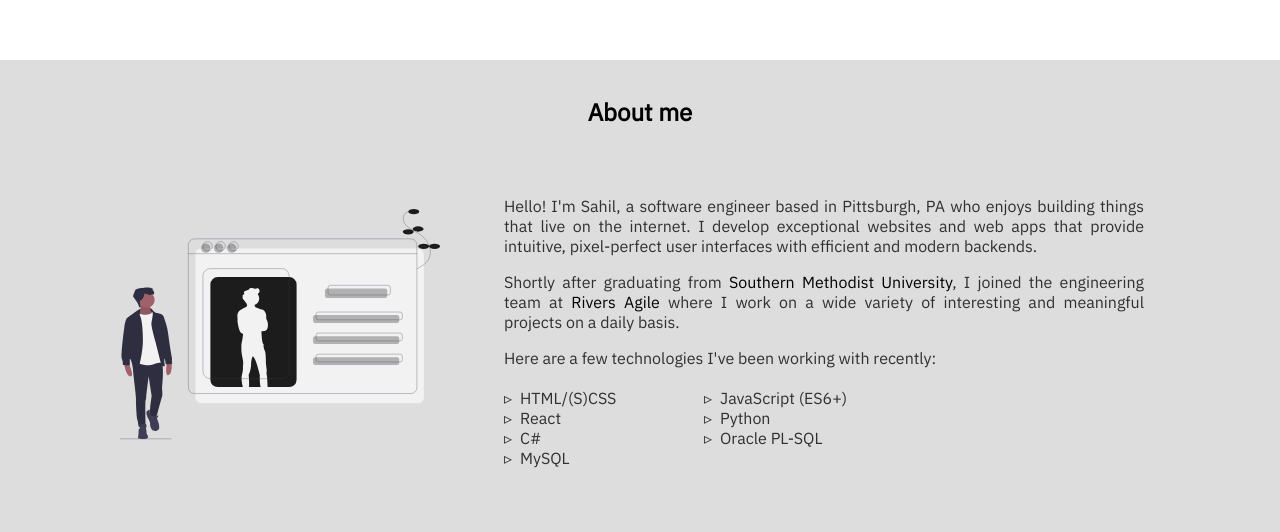
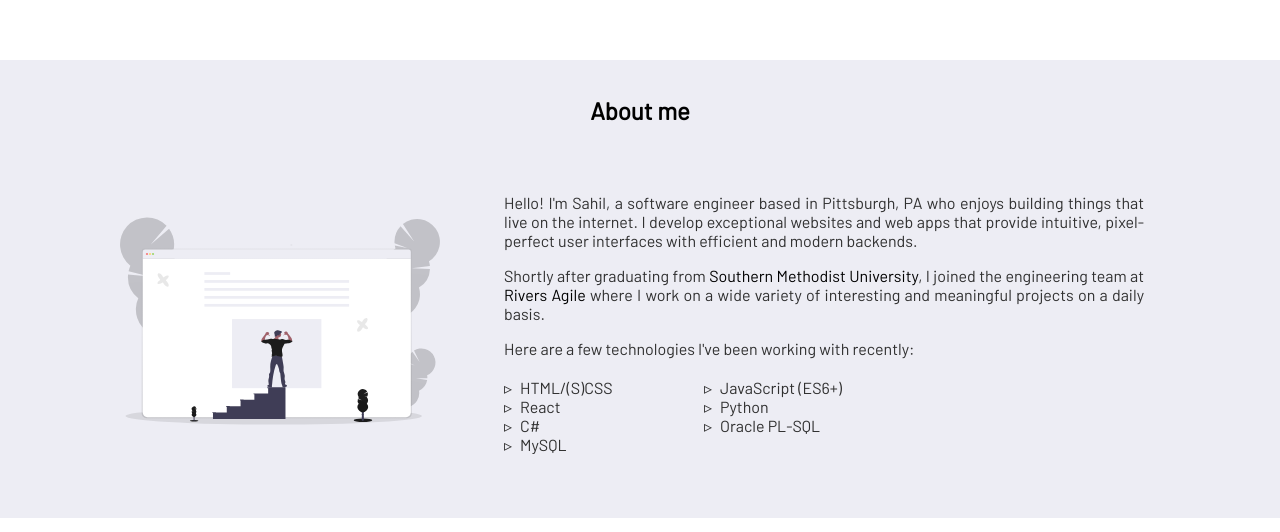
Before and after one commit to sahiljohari/portfolio-website, a React (Create React App) app: page / in a window 1280 px wide. Shown: the part 820-1352 px from the top of the page. Built offline with nearby package versions, Linux system fonts and the light colour scheme.

Commit message:
Design and font changes for About section

```diff
--- a/src/App.css
+++ b/src/App.css
@@ -1,4 +1,4 @@
-@import url("https://fonts.googleapis.com/css?family=IBM+Plex+Sans&display=swap");
+@import url("https://fonts.googleapis.com/css?family=Barlow&display=swap");
 
 /* :root {
   --primary-theme-color: #ffdb58;
@@ -14,10 +14,11 @@
   --primary-theme-passive-text-color: #c7c7c7;
   --secondary-theme-text-color: #303030;
   --dark-theme-bg-color: #dddddd;
+  --about-section-bg-color: #ededf4;
 }
 
 .App {
-  font-family: "IBM Plex Sans", sans-serif;
+  font-family: "Barlow", sans-serif;
   box-sizing: border-box;
   height: 100%;
   display: flex;
--- a/src/components/AboutSection/AboutSection.js
+++ b/src/components/AboutSection/AboutSection.js
@@ -21,7 +21,7 @@
       <div className="content">
         <SVG
           className={"about-svg"}
-          src={"assets/svgs/undraw_profile_6l1l.svg"}
+          src={"assets/svgs/undraw_about_me_wa29.svg"}
         />
         <div className="content-text">
           <p>{introParagraph}</p>
--- a/src/components/AboutSection/style.css
+++ b/src/components/AboutSection/style.css
@@ -1,7 +1,7 @@
 .about {
   margin: 0;
   padding: 1rem;
-  background-color: var(--dark-theme-bg-color);
+  background-color: var(--about-section-bg-color);
 }
 
 .sectionTitle {
```
Also changed, not shown: public/assets/svgs/undraw_about_me_wa29.svg (added).
